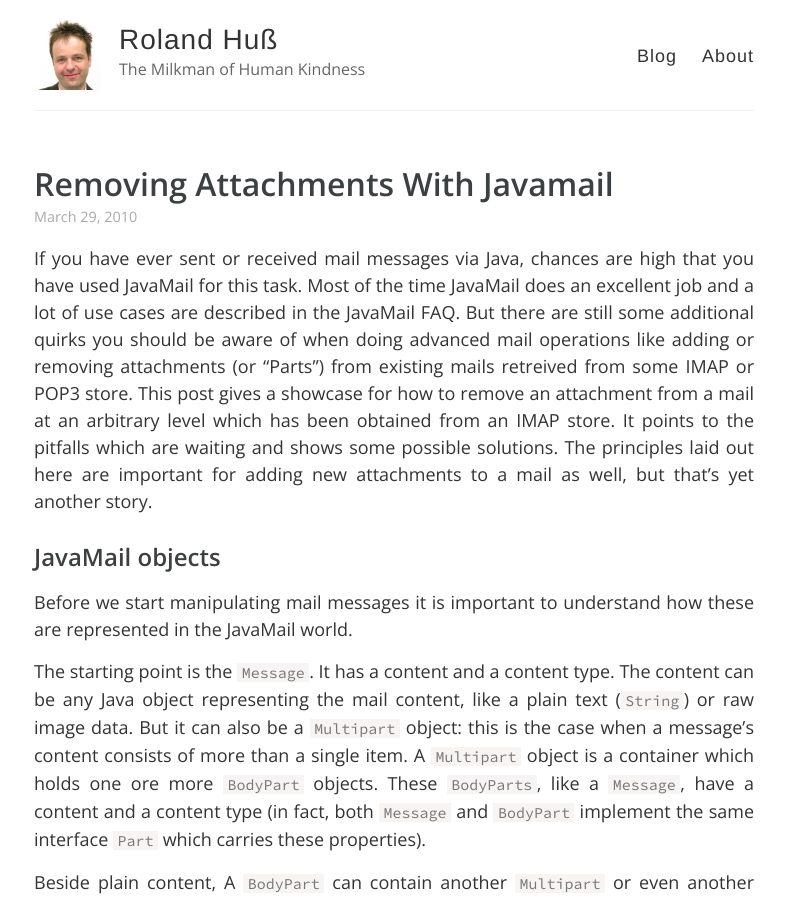
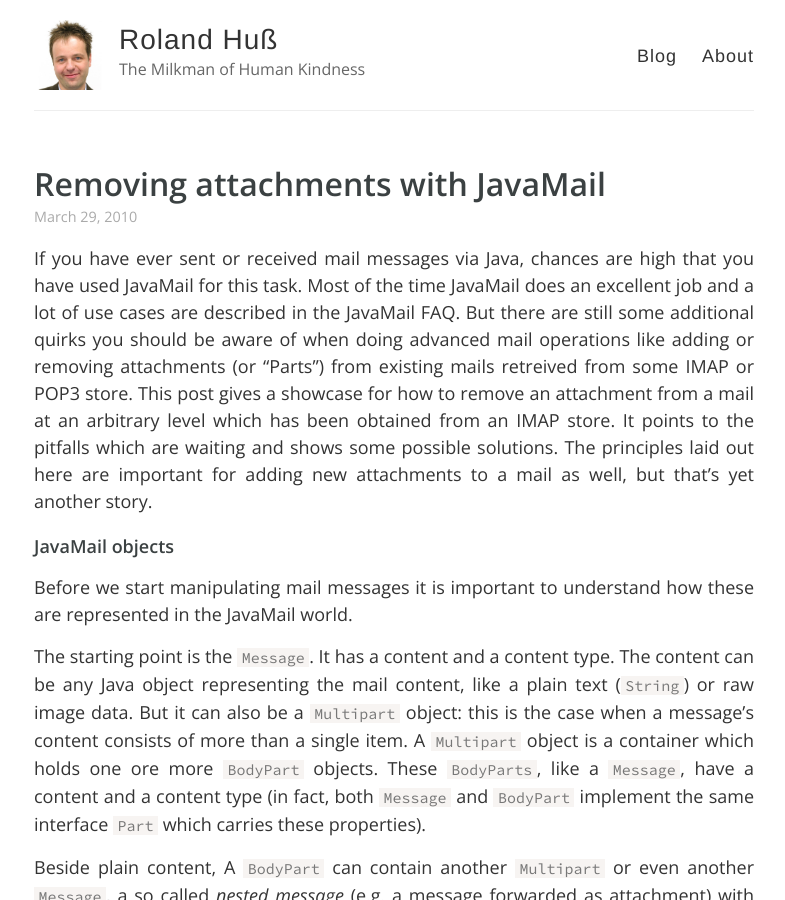
Before and after one commit to rhuss/rhuss.github.io, a Jekyll site: the page built from _posts/2010-3-29-Removing-Attachments-with-JavaMail.md, in a window 1280 px wide and 900 px high. Shown: the whole window, without its empty margins (246-1031 px from the left). Built offline with Jekyll 4.4.1, drawn with Linux system fonts in a browser that asks for light colours; nearby versions of some CDN libraries; our own code applies the rules of GitHub Pages for plain Markdown files; comment, search, counter and statistics services are not loaded.

```diff
--- a/_posts/2010-3-29-Removing-Attachments-with-JavaMail.md
+++ b/_posts/2010-3-29-Removing-Attachments-with-JavaMail.md
@@ -5,7 +11,7 @@ This post gives a showcase for how to remove an attachment from a mail at an arb
 It points to the pitfalls which are waiting and shows some possible solutions.
 The principles laid out here are important for adding new attachments to a mail as well, but that’s yet another story.
 
-## JavaMail objects
+### JavaMail objects
 
 Before we start manipulating mail messages it is important to understand how these are represented in the JavaMail world.
 
@@ -23,7 +29,7 @@ This object tree can be navigated in both directions:
 - *getContent()* on `Part`s like `Message` or `BodyPart` to get to the child of this node. The return type is a `java.lang.Object` and in case of a plain `BodyPart` can be quite huge. Before calling `Part.getContent()` be sure to check whether it contains a container by checking for its content type via `Part.isMimeType("multipart/*")` or `Part.isMimeType("message/rfc822")`
 - *getParent()* on `Multipart` or `BodyPart` returns the parent node, which is of type `BodyPart`. Note that there is no way to get from a nested `Message` to its parent `BodyPart`. If you need to traverse the tree upwards with nested messages on the way, you first have to extract the path to this node from the top down. E.g. while identifying the part to remove you could store the parent `BodyPart`s on a stack.
 
-## First approach
+### First approach
 
 Back to our use case of removing an attachment at an arbitrary level within a mail. First, a `Message` from the IMAP Store needs to be obtained, e.g. by looking it up in an `IMAPFolder` via its UID:
 
@@ -67,7 +73,7 @@ folder.expunge(new Message[]{ originalMessage });
 
 We are done now.
 
-## But wait, that's not good enough ...
+### But wait, that's not good enough ...
 
 If you try the code above, you will probably be a bit surprised. If you fetch back the newly saved message from the folder, you will find that the attachment has **not** been removed at all.
 
```
Also changed, not shown: other parts of _posts/2010-3-29-Removing-Attachments-with-JavaMail.md (+6 -0 lines).
